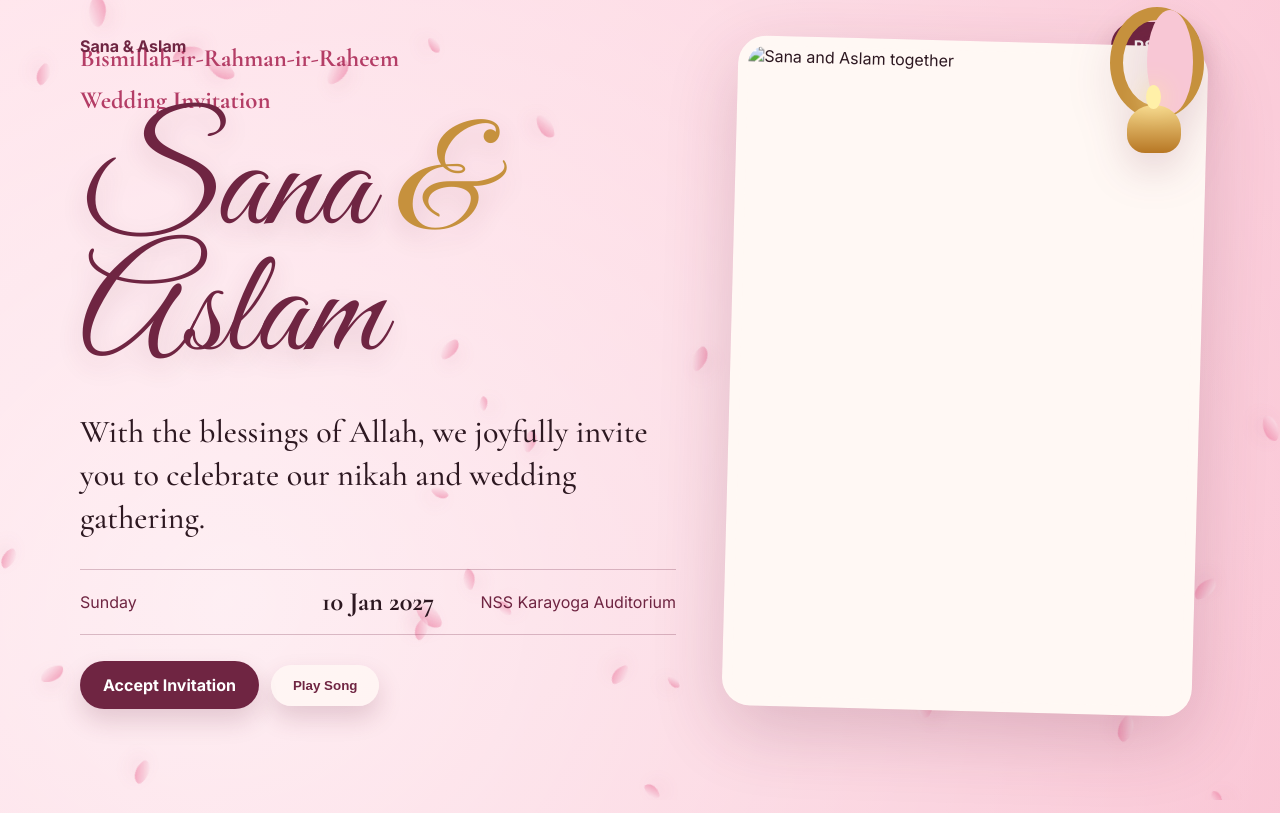
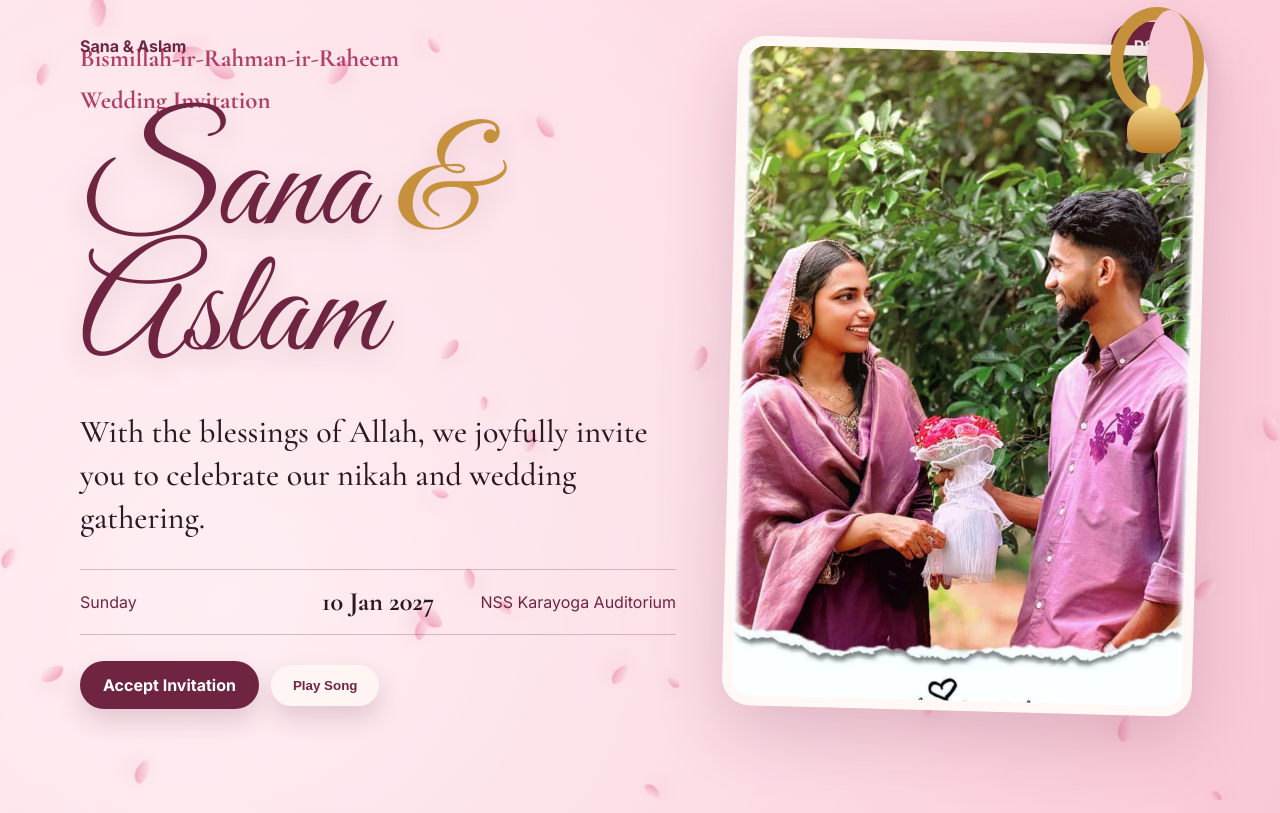
Before and after one commit to MuhammedJazil777l-coder/wedding-site, a plain HTML site: page index.html in a window 1280 px wide. Shown: the top 813 px of the page. Drawn offline with nearby package versions, Linux system fonts and the light colour scheme; files whose address does not match are found by name.

Commit message:
Update index.html

```diff
--- a/index.html
+++ b/index.html
@@ -45,7 +45,7 @@
           <span class="lamp"></span>
         </div>
         <figure class="hero-photo">
-          <img src="assets/couple-black.jpeg" alt="Sana and Aslam together">
+          <img src="couple-black.jpeg" alt="Sana and Aslam together">
         </figure>
       </div>
     </div>
```
